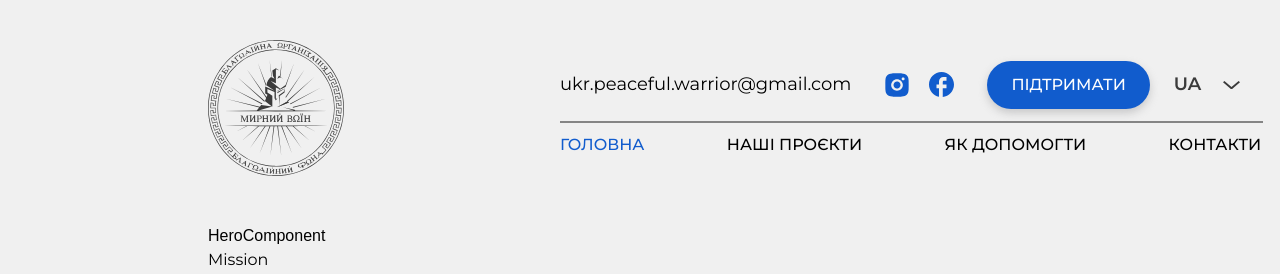
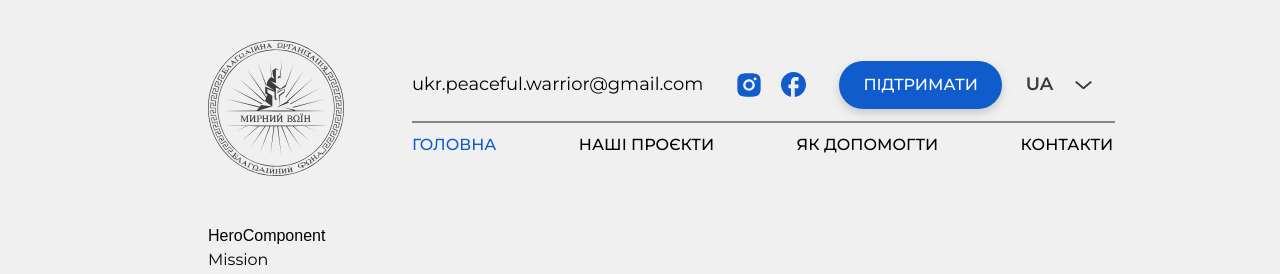
Before and after one commit to baza-trainee/peaceful-warrior-foundation, a Next.js app: page / in a window 1280 px wide. Shown: the top 274 px of the page. Built offline with nearby package versions, Linux system fonts and the light colour scheme; a web font is replaced by a local one.

Commit message:
styles: remove sticky header

```diff
--- a/package.json
+++ b/package.json
@@ -9,9 +9,7 @@
     "lint": "next lint"
   },
   "dependencies": {
-    "@types/lodash.throttle": "^4.1.9",
     "clsx": "^2.1.1",
-    "lodash": "^4.17.21",
     "next": "^14.2.8",
     "react": "^18",
     "react-dom": "^18",
--- a/src/app/layout.tsx
+++ b/src/app/layout.tsx
@@ -22,10 +22,7 @@ export default function RootLayout({
       </head>
       <body className={`${montserrat.className} antialiased`}>
         <Header />
-        <main
-          id="main-content"
-          className="container min-h-screen pt-[138px] laptop:pt-[224px]"
-        >
+        <main id="main-content" className="container min-h-screen">
           {children}
         </main>
         <div id="modal-container" />
--- a/src/components/layout/header/Header/Header.tsx
+++ b/src/components/layout/header/Header/Header.tsx
@@ -1,5 +1,3 @@
-'use client';
-
 import { Logo } from '@/components/ui/Logo/Logo';
 import { NAV_LINKS } from '@/constants/navlinks/navlinks';
 import { Navigation } from '../Navigation/Navigation';
@@ -7,44 +5,12 @@ import { ICONS } from '@/constants/icons/icons';
 import Dropdown from '../Dropdown/Dropdown';
 import Socials from '../Socials/Socials';
 import Email from '../Email/Email';
-import { useEffect, useState } from 'react';
-import { throttle } from 'lodash';
-import clsx from 'clsx';
 
-const Header = () => {
-  const [isScrolled, setIsScrolled] = useState(false);
-
-  const handleScroll = throttle(() => {
-    setIsScrolled(window.scrollY >= 50);
-  }, 100);
-
-  useEffect(() => {
-    window.addEventListener('scroll', handleScroll);
-    return () => {
-      window.removeEventListener('scroll', handleScroll);
-    };
-  }, [handleScroll]);
-
+const Header: React.FC = () => {
   return (
-    <header
-      className={clsx(
-        'fixed top-0 z-50 w-full transition-all duration-300 ease-in-out',
-        {
-          'laptop:bg-header-background shadow-lg backdrop-blur-sm': isScrolled,
-          'bg-transparent backdrop-blur-none': !isScrolled,
-        }
-      )}
-    >
+    <header>
       {/* Mobile-dark-element before 1024px */}
-      <div
-        className={clsx(
-          'flex w-full bg-footer-background transition-all duration-300 ease-in-out laptop:hidden',
-          {
-            'h-0 overflow-hidden p-0 opacity-0': isScrolled,
-            'h-[36px] opacity-100': !isScrolled,
-          }
-        )}
-      >
+      <div className="flex w-full bg-footer-background transition-all duration-300 ease-in-out laptop:hidden">
         <ul className="container flex cursor-pointer items-end justify-between pb-[8px] pt-[4px] laptop:hidden">
           <div className="flex gap-[16px]">
             <Socials />
@@ -55,36 +21,9 @@ const Header = () => {
         </ul>
       </div>
 
-      <div
-        className={clsx(
-          'container flex items-center pt-[16px] laptop:gap-[12px] laptop:pb-0',
-          {
-            'pb-[13px] laptop:pb-[20px] laptop:pt-[5px]': isScrolled,
-            'laptop:pt-[40px]': !isScrolled,
-          }
-        )}
-      >
-        <div
-          className={clsx('transition-all duration-300 ease-in-out', {
-            'laptop:h-0 laptop:overflow-hidden laptop:opacity-0': isScrolled,
-            'laptop:h-auto laptop:opacity-100': !isScrolled,
-          })}
-        >
+      <div className="container flex items-center pb-[12px] pt-[16px] laptop:gap-[12px] laptop:pb-[48px] laptop:pt-[40px]">
+        <div>
           <Logo type="dark" />
-        </div>
-
-        {/* Desktop-sticky-logo after 1024px */}
-        <div>
-          <ICONS.LOGO_DARK
-            className={clsx(
-              'pt-[15px] transition-all duration-300 ease-in-out',
-              {
-                'laptop:h-[70px] laptop:opacity-100': isScrolled,
-                'laptop:h-0 laptop:overflow-hidden laptop:opacity-0':
-                  !isScrolled,
-              }
-            )}
-          />
         </div>
 
         <div className="flex w-full items-center justify-between laptop:flex-col laptop:items-stretch laptop:gap-y-[12px] laptop:pl-[56px]">
@@ -98,12 +37,7 @@ const Header = () => {
             </p>
           </div>
           {/* Desktop after 1024px */}
-          <div
-            className={clsx('flex items-center justify-end', {
-              'h-0 overflow-hidden opacity-0': isScrolled,
-              'h-auto opacity-100': !isScrolled,
-            })}
-          >
+          <div className="flex items-center justify-end">
             <div className="mr-[32px] hidden text-sm font-normal leading-[21.94px] laptop:flex">
               <Email />
             </div>
@@ -125,16 +59,7 @@ const Header = () => {
           <button className="flex cursor-pointer laptop:hidden" type="button">
             <ICONS.BURGER_MENU className="w-[32px] fill-body-text" />
           </button>
-          <hr
-            className={clsx(
-              'hidden laptop:flex laptop:w-full',
-              {
-                'h-0 overflow-hidden opacity-0': isScrolled,
-                'h-auto opacity-100': !isScrolled,
-              },
-              'laptop:border-[1px] laptop:border-gray-devider'
-            )}
-          />
+          <hr className="hidden laptop:flex laptop:w-full laptop:border-[1px] laptop:border-gray-devider" />
 
           {/* Desktop-navlinks after 1024px */}
           <nav className="hidden laptop:flex">
--- a/src/styles/globals.css
+++ b/src/styles/globals.css
@@ -20,10 +20,6 @@ body {
   height: 100%;
 }
 
-.main-content {
-  padding-top: 224px; /* Висота вашого хедера  */
-}
-
 input[type='number'] {
   appearance: none;
   -moz-appearance: textfield; /* Для Firefox */
```
Also changed, not shown: 1 other file (tests, documents, lock files or other folders).
